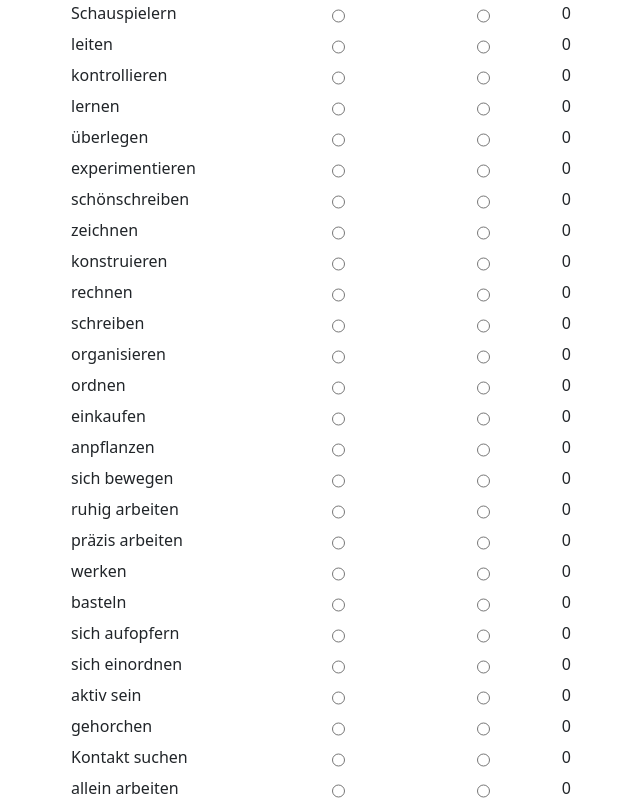
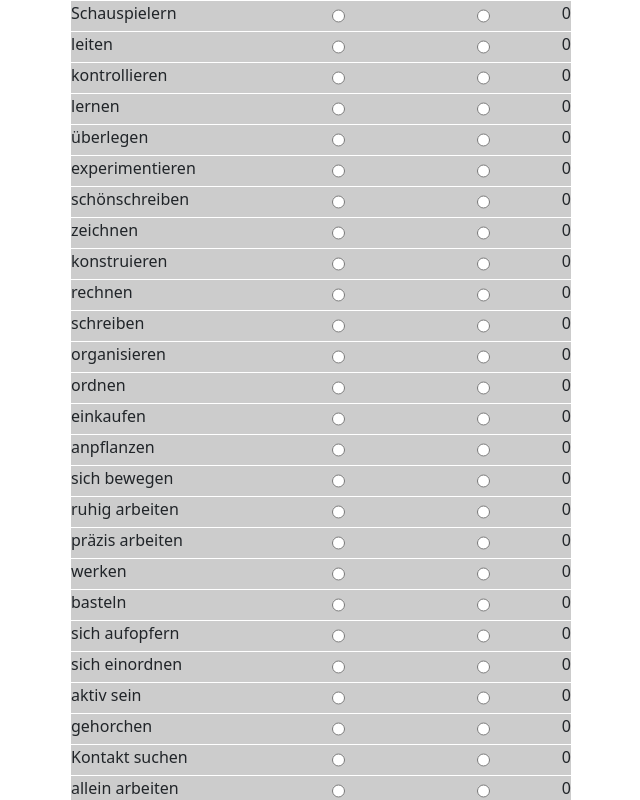
Before and after one commit to ErixXxYeas/MonkeyLab, a React (Create React App) app in the folder bifo-project/: page / in a window 1280 px wide. Shown: the top 800 px of the page, without its empty margins (12-652 px from the left). Built offline with nearby package versions, Linux system fonts and the light colour scheme.

Commit message:
Colore coded selection

```diff
--- a/bifo-project/src/components/wordSelectionCheckBox.jsx
+++ b/bifo-project/src/components/wordSelectionCheckBox.jsx
@@ -1,9 +1,21 @@
-import React, { Component } from "react";
+import React, { useState, useEffect } from "react";
 import styles from "./wordSelectionCheckBoxStyler.module.css";
 
-const wordSelectionCheckBox = (props) => {
+const WordSelectionCheckBox = (props) => {
+  const [backgroundColor, setBackgroundColor] = useState("#cccccc");
+
+  useEffect(() => {
+    if (props.selectionWord.selection === 1) {
+      setBackgroundColor("green");
+    } else if (props.selectionWord.selection === 2) {
+      setBackgroundColor("red");
+    } else {
+      setBackgroundColor("#cccccc");
+    }
+  }, [props.selectionWord.selection]);
+
   let handleChangeGood = () => {
-    if (props.chosenGoodSelection == 6) {
+    if (props.chosenGoodSelection === 6) {
       console.log("Bitte eines ausschalten");
     } else {
       props.onHandleChangeSelection(props.selectionWord, 1); //schickt
@@ -11,7 +23,7 @@ const wordSelectionCheckBox = (props) => {
   };
 
   let handleChangeBad = () => {
-    if (props.chosenBadSelection == 6) {
+    if (props.chosenBadSelection === 6) {
       console.log("Bitte eines ausschalten");
     } else {
       props.onHandleChangeSelection(props.selectionWord, 2);
@@ -27,7 +39,10 @@ const wordSelectionCheckBox = (props) => {
   };
 
   return (
-    <div className={styles.container}>
+    <div
+      className={styles.container}
+      style={{ backgroundColor: backgroundColor }}
+    >
       <div className={styles.word}>{props.selectionWord.word}</div>
       <div className={styles.radio}>
         <input
@@ -51,4 +66,4 @@ const wordSelectionCheckBox = (props) => {
   );
 };
 
-export default wordSelectionCheckBox;
+export default WordSelectionCheckBox;
--- a/bifo-project/src/components/wordSelectionCheckBoxList.jsx
+++ b/bifo-project/src/components/wordSelectionCheckBoxList.jsx
@@ -1,4 +1,3 @@
-import React, { useState, useEffect } from "react";
 import WordSelection from "./wordSelectionCheckBox";
 import PageButton from "./pageButton";
 
@@ -18,13 +17,12 @@ const WordSelectionCheckBoxList = (props) => {
   };
 
   return (
-    <div>
-      <div style={{ columns: 1 }}>
-        {props.words.slice(props.lastInt, props.int).map(
-          //slice: gibt von welchen teil der array die wörter genommen werden
-          (
-            selectionWords //map zählt die wörter auf die in unserer Array ist (selectionWords ist die prop words)
-          ) => (
+    <div
+      style={{
+        columns: 1,
+      }}
+    >
+      {props.words.slice(props.lastInt, props.int).map((selectionWords) => (
         <WordSelection
           chosenGoodSelection={props.chosenGoodSelection}
           chosenBadSelection={props.chosenBadSelection}
@@ -35,9 +33,8 @@ const WordSelectionCheckBoxList = (props) => {
           onHandleChangeSelection={handleCheckAuswahl}
           onHandleChangeNeutral={handleCheckAuswahlNeutral}
         />
-          )
-        )}
-      </div>
+      ))}
+
       <div>
         <PageButton onLastPage={handleLastPage} onNextPage={handleNextPage} />
       </div>
--- a/bifo-project/src/components/wordSelectionCheckBoxStyler.module.css
+++ b/bifo-project/src/components/wordSelectionCheckBoxStyler.module.css
@@ -1,5 +1,4 @@
 .container {
-  background-color: transparent;
   display: flex;
   height: 30px;
   width: 500px;
```
Lines whose indentation alone changed are shown as unchanged.
